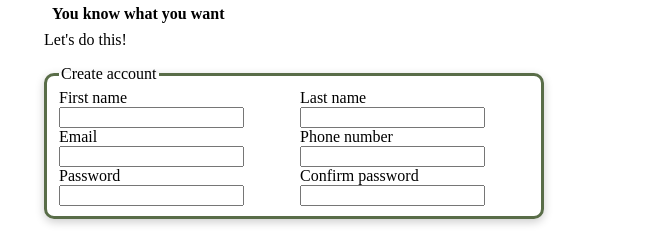
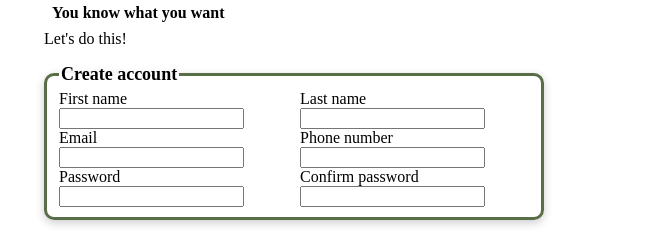
Before and after one commit to ElDeepFull/sign-up_form, a plain HTML site: page index.html in a window 1280 px wide. Shown: the part 245-477 px from the top of the page, 620-1280 px from the left. Drawn offline with Linux system fonts and the light colour scheme.

Commit message:
improve form style

```diff
--- a/index.css
+++ b/index.css
@@ -71,6 +71,11 @@
     width: 500px;
   }
 
+  legend{
+    font-weight: bold;
+    font-size: 18px;
+  }
+
 
   .form-card{
     display: flex;
```
